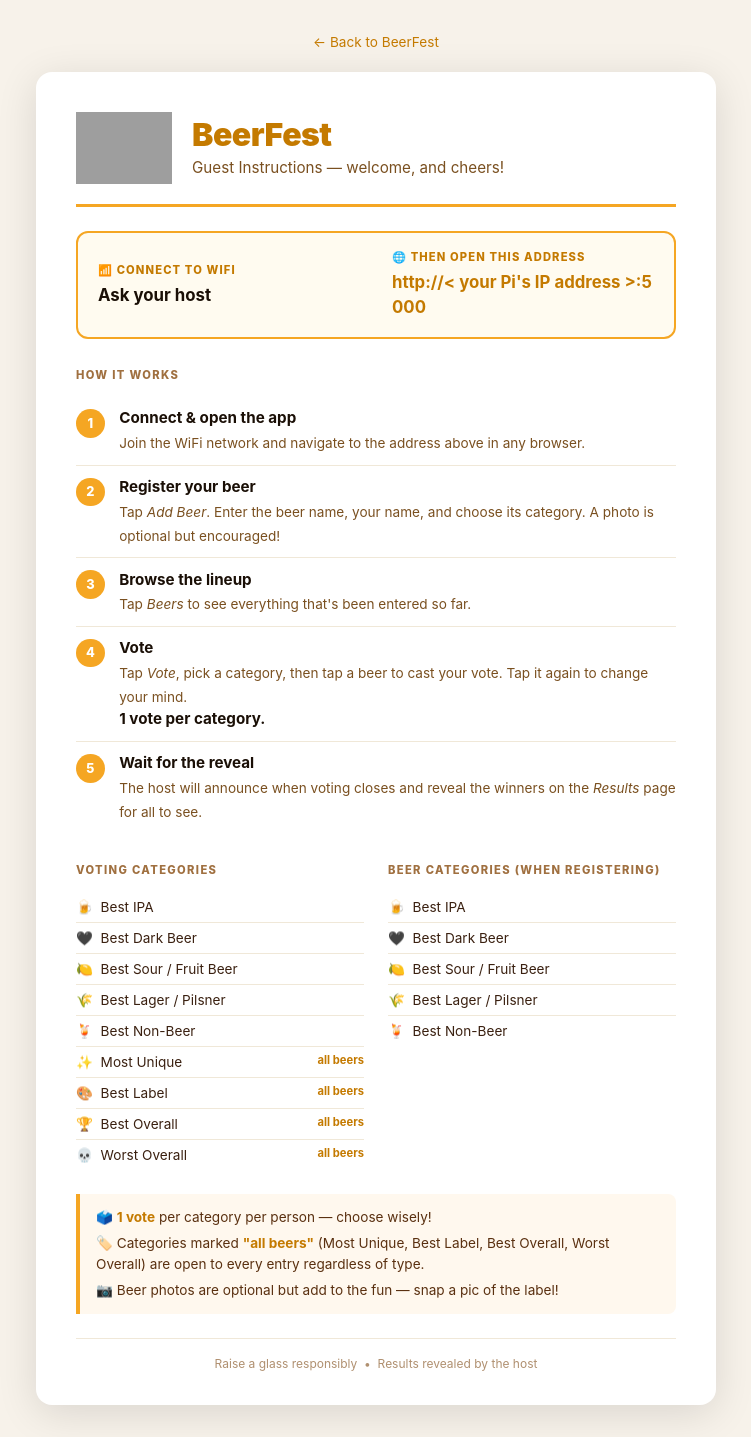
After one commit to bzounes/BeerFest, a Flask app: page /instructions in a window 1280 px wide. The commit adds this page. Shown: the whole page, without its empty margins (264-1015 px from the left). Run offline with Flask 3, Linux system fonts and the light colour scheme; grey boxes are pictures that could not be loaded.

Commit message:
Add printable guest instructions page
New route /instructions renders a print-optimised single-page sheet with:
- Logo header and auto-detected local IP address for the connection URL
- Numbered step-by-step guide (connect → register → browse → vote → results)
- Full voting category list, noting which four are open to all beers
- Beer registration categories reference
- Voting rules summary
- Print CSS hides nav/back-link and adjusts layout for paper

Linked from the home page footer and the admin panel.

https://claude.ai/code/session_01DJ1a9KsaJbzrKG7YjvZMW5

```diff
--- a/app.py
+++ b/app.py
@@ -1,5 +1,6 @@
 import os
 import uuid
+import socket
 import sqlite3
 from functools import wraps
 from flask import (
@@ -340,6 +341,34 @@ def results():
 
 
 # ---------------------------------------------------------------------------
+# Instructions (printable)
+# ---------------------------------------------------------------------------
+
+def get_local_ip():
+    try:
+        s = socket.socket(socket.AF_INET, socket.SOCK_DGRAM)
+        s.connect(('10.254.254.254', 1))
+        ip = s.getsockname()[0]
+        s.close()
+        return ip
+    except Exception:
+        return '< your Pi\'s IP address >'
+
+
+@app.route('/instructions')
+def instructions():
+    port = request.host.split(':')[1] if ':' in request.host else '5000'
+    local_ip = get_local_ip()
+    url = f'http://{local_ip}:{port}'
+    return render_template('instructions.html',
+                           url=url,
+                           categories=CATEGORIES,
+                           beer_categories=BEER_CATEGORIES,
+                           open_categories=OPEN_CATEGORIES,
+                           votes_per_category=VOTES_PER_CATEGORY)
+
+
+# ---------------------------------------------------------------------------
 # Routes – admin
 # ---------------------------------------------------------------------------
 
--- a/templates/index.html
+++ b/templates/index.html
@@ -38,7 +38,10 @@
 
 <div class="mt-3">
   <p class="text-muted text-center" style="font-size:.8rem;">
-    Running the event? <a href="{{ url_for('admin_login') }}">Admin panel</a>
+    Running the event?
+    <a href="{{ url_for('admin_login') }}">Admin panel</a>
+    &nbsp;·&nbsp;
+    <a href="{{ url_for('instructions') }}">Print instructions</a>
   </p>
 </div>
 {% endblock %}
--- /dev/null
+++ b/templates/instructions.html
@@ -0,0 +1,303 @@
+<!DOCTYPE html>
+<html lang="en">
+<head>
+  <meta charset="UTF-8">
+  <meta name="viewport" content="width=device-width, initial-scale=1.0">
+  <title>BeerFest – Guest Instructions</title>
+  <style>
+    /* ── Screen defaults ─────────────────────────────────────────────────── */
+    *, *::before, *::after { box-sizing: border-box; margin: 0; padding: 0; }
+
+    body {
+      font-family: -apple-system, BlinkMacSystemFont, 'Segoe UI', Roboto, Helvetica, Arial, sans-serif;
+      background: #f7f2ea;
+      color: #1a0f06;
+      padding: 2rem 1rem;
+      line-height: 1.5;
+    }
+
+    .sheet {
+      max-width: 680px;
+      margin: 0 auto;
+      background: #fff;
+      border-radius: 16px;
+      padding: 2.5rem 2.5rem 2rem;
+      box-shadow: 0 8px 40px rgba(0,0,0,.12);
+    }
+
+    /* ── Header ──────────────────────────────────────────────────────────── */
+    .header {
+      display: flex;
+      align-items: center;
+      gap: 1.25rem;
+      border-bottom: 3px solid #f5a623;
+      padding-bottom: 1.25rem;
+      margin-bottom: 1.5rem;
+    }
+    .header-logo {
+      height: 72px;
+      width: auto;
+      flex-shrink: 0;
+    }
+    .header-text h1 {
+      font-size: 2rem;
+      font-weight: 900;
+      color: #c47a00;
+      letter-spacing: -.5px;
+      line-height: 1.1;
+    }
+    .header-text p {
+      color: #7a5020;
+      font-size: .95rem;
+      margin-top: .25rem;
+    }
+
+    /* ── Connect box ─────────────────────────────────────────────────────── */
+    .connect-box {
+      background: #fffbf0;
+      border: 2px solid #f5a623;
+      border-radius: 12px;
+      padding: 1rem 1.25rem;
+      margin-bottom: 1.75rem;
+      display: flex;
+      gap: 2rem;
+      flex-wrap: wrap;
+      align-items: center;
+    }
+    .connect-item { flex: 1; min-width: 180px; }
+    .connect-label {
+      font-size: .7rem;
+      font-weight: 800;
+      text-transform: uppercase;
+      letter-spacing: .1em;
+      color: #c47a00;
+      margin-bottom: .25rem;
+    }
+    .connect-value {
+      font-size: 1.05rem;
+      font-weight: 700;
+      color: #1a0f06;
+      word-break: break-all;
+    }
+    .connect-value.url { color: #c47a00; }
+
+    /* ── Steps ───────────────────────────────────────────────────────────── */
+    .section-title {
+      font-size: .7rem;
+      font-weight: 800;
+      text-transform: uppercase;
+      letter-spacing: .12em;
+      color: #a07040;
+      margin-bottom: .85rem;
+    }
+
+    .steps { list-style: none; margin-bottom: 1.75rem; }
+    .step {
+      display: flex;
+      gap: .9rem;
+      align-items: flex-start;
+      padding: .65rem 0;
+      border-bottom: 1px solid #f0e8d8;
+    }
+    .step:last-child { border-bottom: none; }
+    .step-num {
+      width: 1.8rem;
+      height: 1.8rem;
+      background: #f5a623;
+      color: #fff;
+      border-radius: 50%;
+      display: flex;
+      align-items: center;
+      justify-content: center;
+      font-size: .8rem;
+      font-weight: 800;
+      flex-shrink: 0;
+      margin-top: .1rem;
+    }
+    .step-body strong { display: block; font-size: .95rem; color: #1a0f06; }
+    .step-body span   { font-size: .85rem; color: #7a5020; }
+
+    /* ── Two-column lower section ────────────────────────────────────────── */
+    .two-col {
+      display: grid;
+      grid-template-columns: 1fr 1fr;
+      gap: 1.5rem;
+      margin-bottom: 1.5rem;
+    }
+
+    .cat-list { list-style: none; }
+    .cat-list li {
+      font-size: .85rem;
+      padding: .3rem 0;
+      border-bottom: 1px solid #f0e8d8;
+      color: #3a2010;
+      display: flex;
+      gap: .4rem;
+    }
+    .cat-list li:last-child { border-bottom: none; }
+    .cat-open { font-size: .7rem; color: #c47a00; font-weight: 700; margin-left: auto; white-space: nowrap; }
+
+    /* ── Rules box ───────────────────────────────────────────────────────── */
+    .rules-box {
+      background: #fff8ee;
+      border-left: 4px solid #f5a623;
+      padding: .85rem 1rem;
+      border-radius: 0 8px 8px 0;
+      margin-bottom: 1.5rem;
+    }
+    .rules-box p {
+      font-size: .85rem;
+      color: #5a3010;
+      margin-bottom: .35rem;
+    }
+    .rules-box p:last-child { margin-bottom: 0; }
+    .rules-box strong { color: #c47a00; }
+
+    /* ── Footer ──────────────────────────────────────────────────────────── */
+    .sheet-footer {
+      text-align: center;
+      font-size: .75rem;
+      color: #b09070;
+      padding-top: 1rem;
+      border-top: 1px solid #f0e8d8;
+    }
+
+    /* ── Back link (screen only) ─────────────────────────────────────────── */
+    .back-link {
+      display: block;
+      text-align: center;
+      margin-bottom: 1.25rem;
+      font-size: .85rem;
+      color: #c47a00;
+      text-decoration: none;
+    }
+    .back-link:hover { text-decoration: underline; }
+
+    /* ── Print styles ────────────────────────────────────────────────────── */
+    @media print {
+      body { background: #fff; padding: 0; }
+      .sheet { box-shadow: none; border-radius: 0; padding: 1.5cm 1.5cm 1cm; max-width: none; }
+      .back-link { display: none; }
+      .connect-box { border-width: 1.5pt; }
+      .step-num { -webkit-print-color-adjust: exact; print-color-adjust: exact; }
+      .rules-box { -webkit-print-color-adjust: exact; print-color-adjust: exact; }
+    }
+
+    @media (max-width: 500px) {
+      .sheet { padding: 1.5rem 1.25rem; }
+      .two-col { grid-template-columns: 1fr; gap: 1rem; }
+      .header { flex-direction: column; text-align: center; }
+    }
+  </style>
+</head>
+<body>
+
+<a class="back-link" href="{{ url_for('index') }}">← Back to BeerFest</a>
+
+<div class="sheet">
+
+  <!-- Header -->
+  <div class="header">
+    <img class="header-logo" src="{{ url_for('static', filename='images/logo.png') }}" alt="BeerFest">
+    <div class="header-text">
+      <h1>BeerFest</h1>
+      <p>Guest Instructions &mdash; welcome, and cheers!</p>
+    </div>
+  </div>
+
+  <!-- Connection info -->
+  <div class="connect-box">
+    <div class="connect-item">
+      <div class="connect-label">📶 Connect to WiFi</div>
+      <div class="connect-value">Ask your host</div>
+    </div>
+    <div class="connect-item">
+      <div class="connect-label">🌐 Then open this address</div>
+      <div class="connect-value url">{{ url }}</div>
+    </div>
+  </div>
+
+  <!-- Steps -->
+  <div class="section-title">How it works</div>
+  <ol class="steps">
+    <li class="step">
+      <span class="step-num">1</span>
+      <div class="step-body">
+        <strong>Connect &amp; open the app</strong>
+        <span>Join the WiFi network and navigate to the address above in any browser.</span>
+      </div>
+    </li>
+    <li class="step">
+      <span class="step-num">2</span>
+      <div class="step-body">
+        <strong>Register your beer</strong>
+        <span>Tap <em>Add Beer</em>. Enter the beer name, your name, and choose its category.
+        A photo is optional but encouraged!</span>
+      </div>
+    </li>
+    <li class="step">
+      <span class="step-num">3</span>
+      <div class="step-body">
+        <strong>Browse the lineup</strong>
+        <span>Tap <em>Beers</em> to see everything that's been entered so far.</span>
+      </div>
+    </li>
+    <li class="step">
+      <span class="step-num">4</span>
+      <div class="step-body">
+        <strong>Vote</strong>
+        <span>Tap <em>Vote</em>, pick a category, then tap a beer to cast your vote.
+        Tap it again to change your mind. <strong>1 vote per category.</strong></span>
+      </div>
+    </li>
+    <li class="step">
+      <span class="step-num">5</span>
+      <div class="step-body">
+        <strong>Wait for the reveal</strong>
+        <span>The host will announce when voting closes and reveal the winners on the
+        <em>Results</em> page for all to see.</span>
+      </div>
+    </li>
+  </ol>
+
+  <!-- Categories + Rules -->
+  <div class="two-col">
+    <div>
+      <div class="section-title">Voting categories</div>
+      <ul class="cat-list">
+        {% for cat_id, cat_name, cat_emoji in categories %}
+        <li>
+          <span>{{ cat_emoji }}&nbsp; {{ cat_name }}</span>
+          {% if cat_id in open_categories %}
+          <span class="cat-open">all beers</span>
+          {% endif %}
+        </li>
+        {% endfor %}
+      </ul>
+    </div>
+
+    <div>
+      <div class="section-title">Beer categories (when registering)</div>
+      <ul class="cat-list">
+        {% for cat_id, cat_name, cat_emoji in beer_categories %}
+        <li>{{ cat_emoji }}&nbsp; {{ cat_name }}</li>
+        {% endfor %}
+      </ul>
+    </div>
+  </div>
+
+  <!-- Rules summary -->
+  <div class="rules-box">
+    <p>🗳️ <strong>1 vote</strong> per category per person — choose wisely!</p>
+    <p>🏷️ Categories marked <strong>"all beers"</strong> (Most Unique, Best Label, Best Overall, Worst Overall) are open to every entry regardless of type.</p>
+    <p>📷 Beer photos are optional but add to the fun — snap a pic of the label!</p>
+  </div>
+
+  <div class="sheet-footer">
+    Raise a glass responsibly &nbsp;•&nbsp; Results revealed by the host
+  </div>
+
+</div>
+
+</body>
+</html>
```
Also changed, not shown: templates/admin.html (+8 -0 lines).
